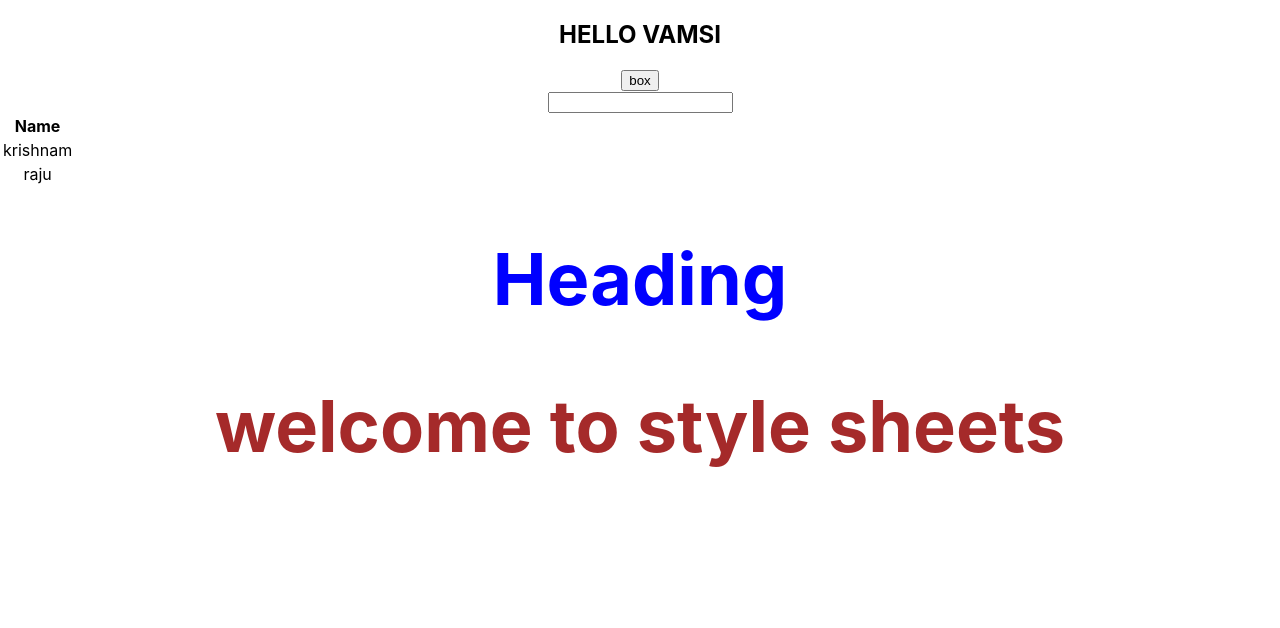
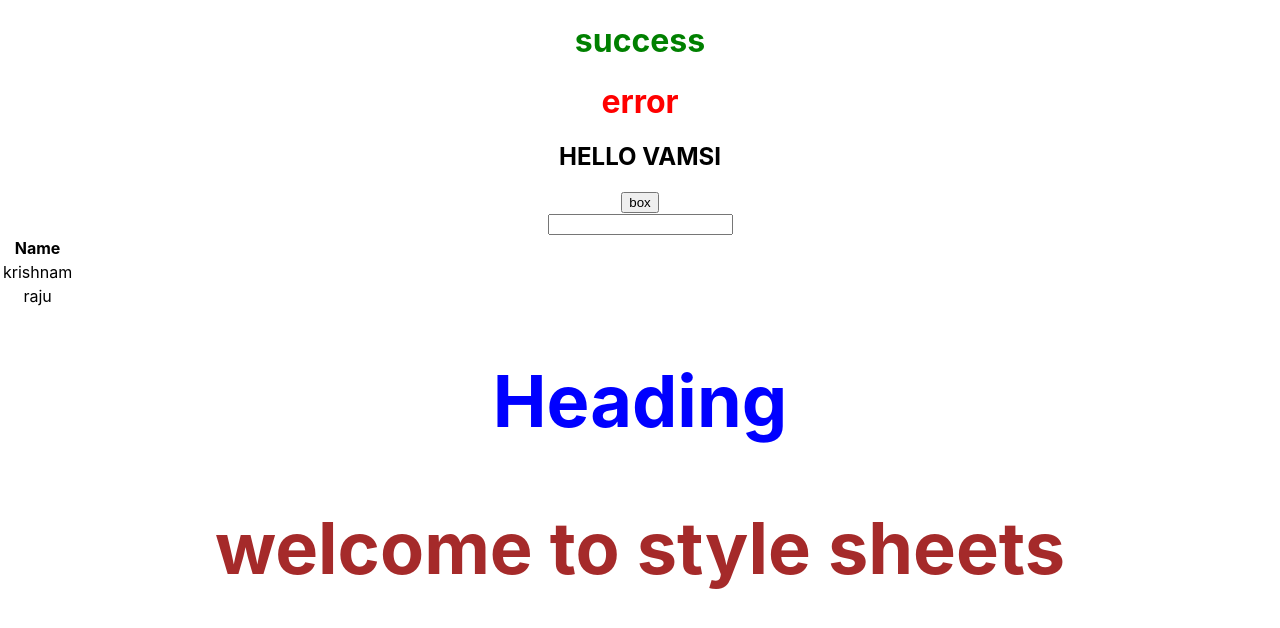
Before and after one commit to Vamsibuddaraj/ReactDemo, a React (Create React App) app: page / in a window 1280 px wide. Shown: the top 628 px of the page. Built offline with nearby package versions, Linux system fonts and the light colour scheme; the HTML template or start-up script is replaced by a standard one.

Commit message:
css modules

```diff
--- a/src/App.js
+++ b/src/App.js
@@ -13,11 +13,16 @@
 import Class from './components/Class';
 import MyStyle from './components/MyStyle';
 import Inline from './components/inline';
+import './appStyles.css'
+import styles from './appStyles.module.css'
 
 
 function App() {
   return (
     <div className="App">
+      <h1 className = {styles.success}>success</h1>
+    <h1 className = 'error'>error</h1>
+
       <Class/>
       <Inline/>
 
--- /dev/null
+++ b/src/appStyles.css
@@ -0,0 +1,3 @@
+.error{
+    color: red;
+}
--- /dev/null
+++ b/src/appStyles.module.css
@@ -0,0 +1,4 @@
+
+.success{
+    color: green;
+}
```
